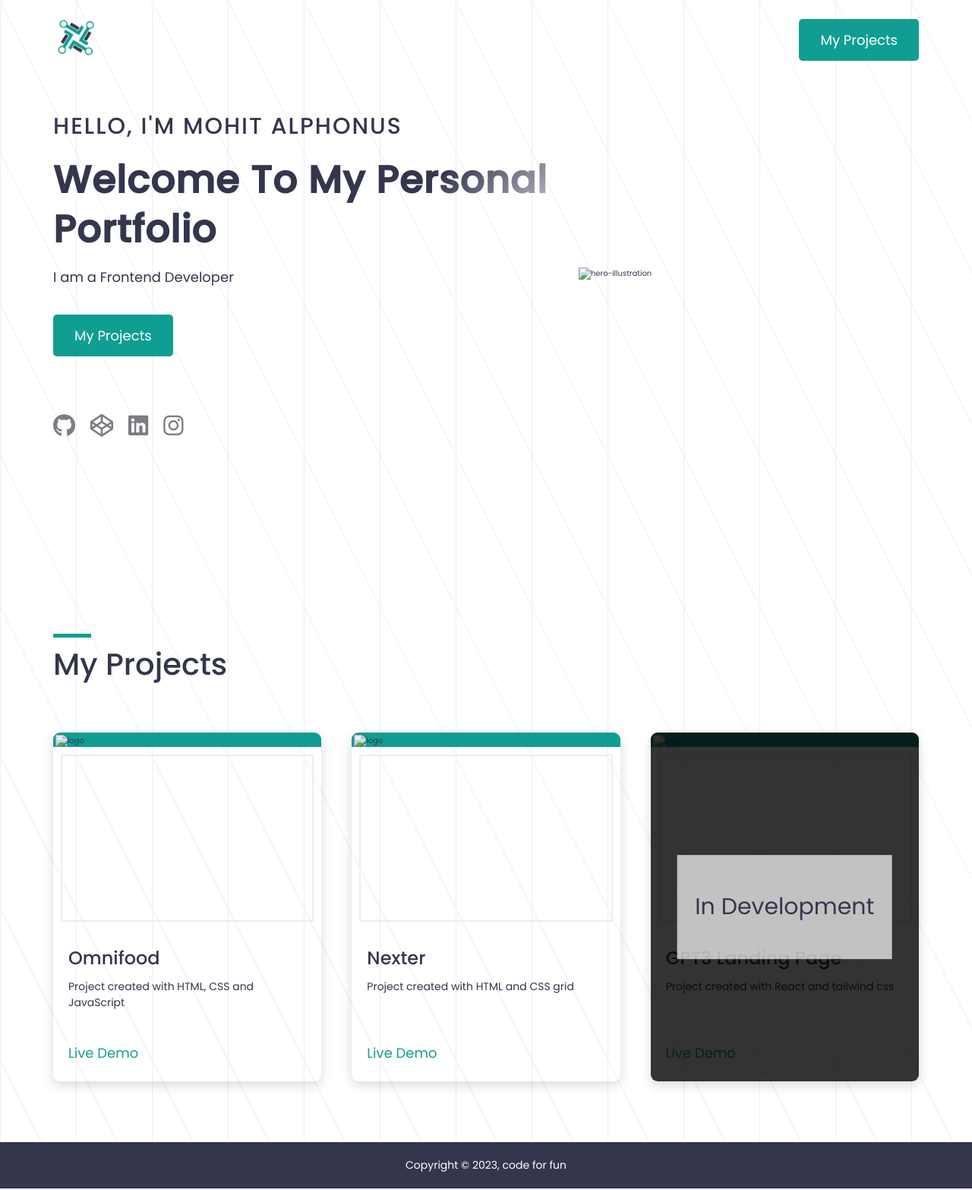
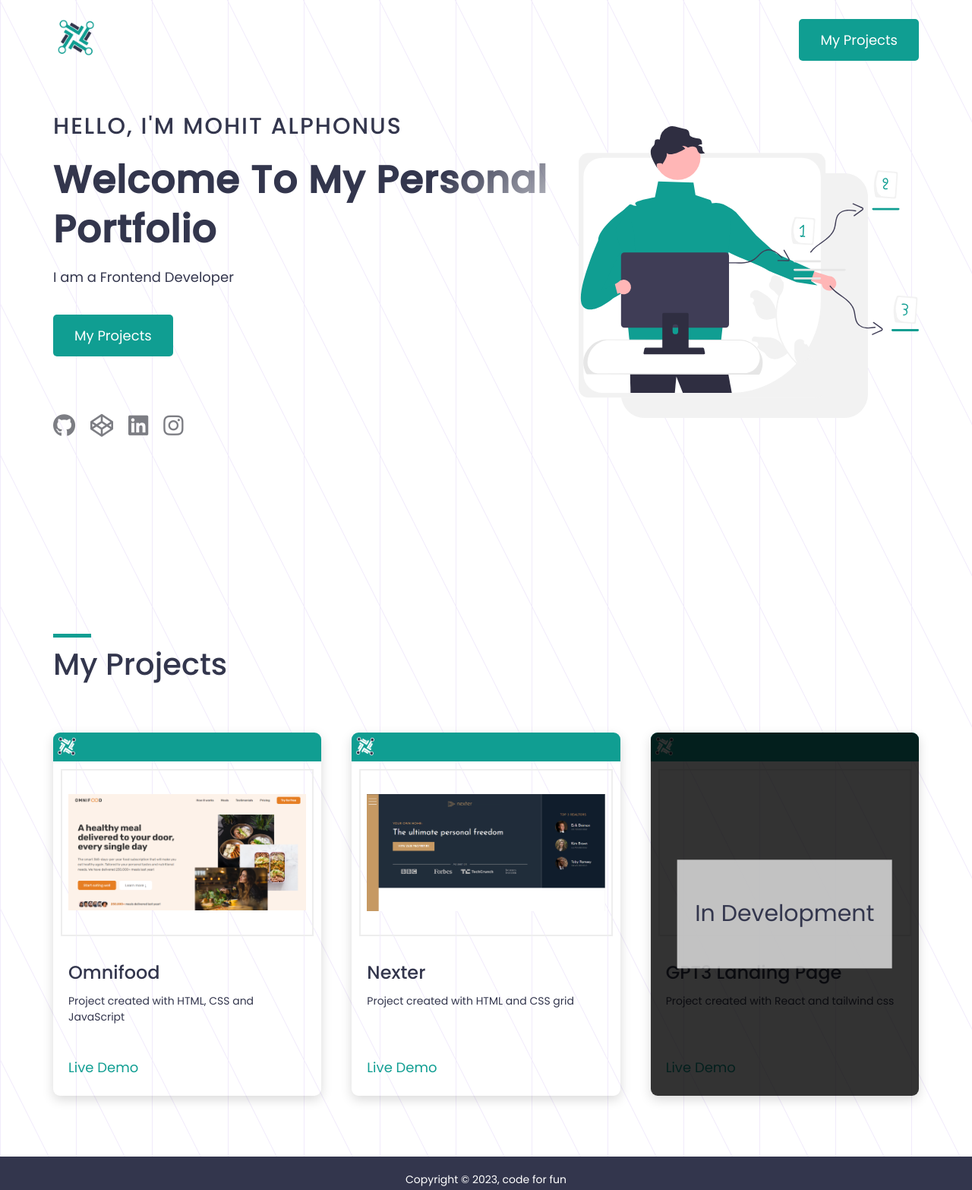
Before and after one commit to MohitAlphonsus/Portfolio, a website: page index.html in a window 1280 px wide. Shown: the whole page at 76% size. Drawn offline with nearby package versions, Linux system fonts and the light colour scheme; files that its build step writes are made by us from their sources; the site is published under a folder, as on GitHub Pages, so addresses that start at the root find nothing.

Commit message:
images path changed

```diff
--- a/index.html
+++ b/index.html
@@ -29,7 +29,7 @@
 			<div class="container">
 				<div class="header__header-bar">
 					<a href="#">
-						<img src="./assets/logo.png" alt="logo" class="header__logo" />
+						<img src="assets/logo.png" alt="logo" class="header__logo" />
 					</a>
 					<a href="#projects" class="btn btn--primary">My Projects</a>
 				</div>
@@ -67,7 +67,7 @@
 						</div>
 					</div>
 					<figure class="hero__image">
-						<img src="/assets/hero.svg" alt="hero-illustration" />
+						<img src="assets/hero.svg" alt="hero-illustration" />
 					</figure>
 				</div>
 			</div>
@@ -80,7 +80,7 @@
 					<!-- 1 -->
 					<div class="project-card">
 						<header class="project-card__header">
-							<img src="/assets/logo-white.png" alt="logo" />
+							<img src="assets/logo-white.png" alt="logo" />
 						</header>
 						<div
 							class="project-card__picture project-card__picture--1"
@@ -100,7 +100,7 @@
 					<!-- 2 -->
 					<div class="project-card">
 						<header class="project-card__header">
-							<img src="/assets/logo-white.png" alt="logo" />
+							<img src="assets/logo-white.png" alt="logo" />
 						</header>
 						<div
 							class="project-card__picture project-card__picture--2"
@@ -120,7 +120,7 @@
 					<!-- 3 -->
 					<div class="project-card in-development">
 						<header class="project-card__header">
-							<img src="/assets/logo-white.png" alt="logo" />
+							<img src="assets/logo-white.png" alt="logo" />
 						</header>
 						<div
 							class="project-card__picture project-card__picture--3"
--- a/sass/files/_layout.scss
+++ b/sass/files/_layout.scss
@@ -197,11 +197,11 @@
 		}
 
 		&--1 {
-			background-image: url(/assets/screenshot-1.png);
+			background-image: url(../assets/screenshot-1.png);
 		}
 
 		&--2 {
-			background-image: url(/assets/screenshot-2.png);
+			background-image: url(../assets/screenshot-2.png);
 		}
 	}
 
```
